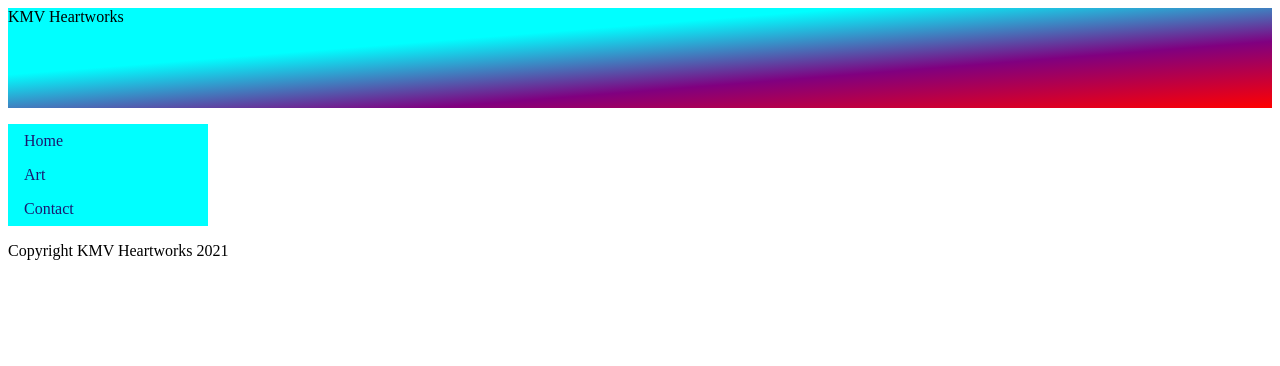
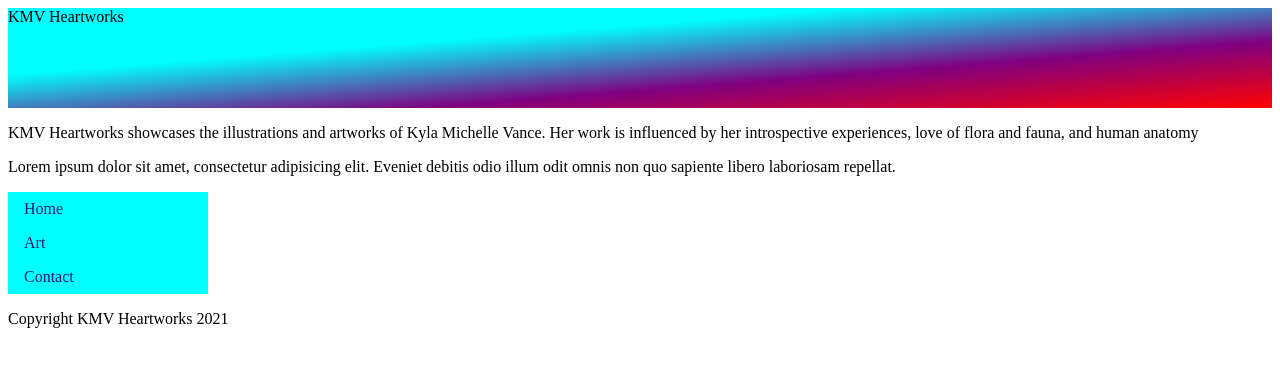
Before and after one commit to kvance2/HTML-4.5, a plain HTML site: page index.html in a window 1280 px wide. Drawn offline with Linux system fonts and the light colour scheme.

Commit message:
HTML Built

```diff
--- a/index.html
+++ b/index.html
@@ -40,14 +40,15 @@
 	<div id="grad1">
 	<header>KMV Heartworks</header>
 	</div>
-	<nav></nav>
 	<article class="left" img="images/KMVlogo copy.jpg" alt="Fox" ></article>
-	<article class="right"></article>
+	<article class="right"><p>KMV Heartworks showcases the illustrations and artworks of Kyla Michelle Vance. Her work is influenced by her introspective experiences, love of flora and fauna, and human anatomy</p><p>Lorem ipsum dolor sit amet, consectetur adipisicing elit. Eveniet debitis odio illum odit omnis non quo sapiente libero laboriosam repellat.</p></article>
+	<nav>
 	<ul>
 	<li><a href="#home">Home</a></li>
 	<li><a href="#art">Art</a></li>
 	<li><a href="#contact">Contact</a></li>
 	</ul>
+	</nav>
 	<footer>Copyright KMV Heartworks 2021</footer>
 	</div>
 </body>
```
